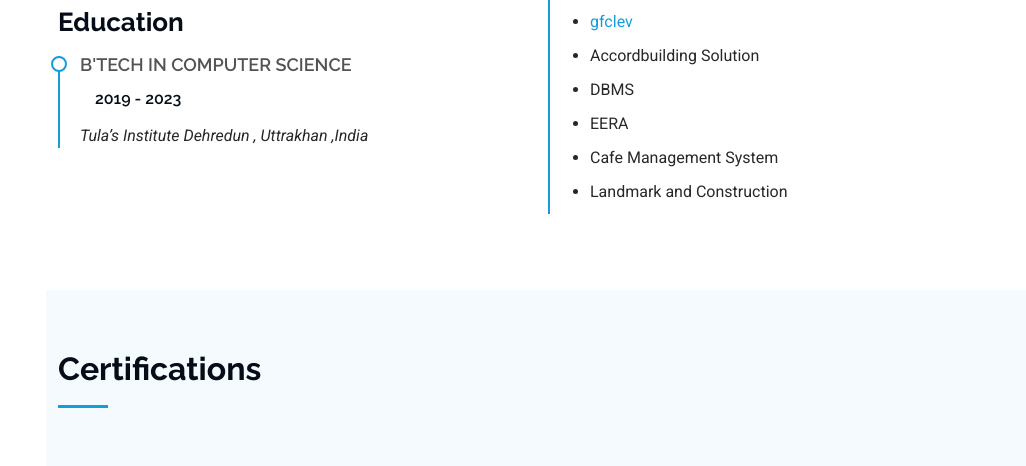
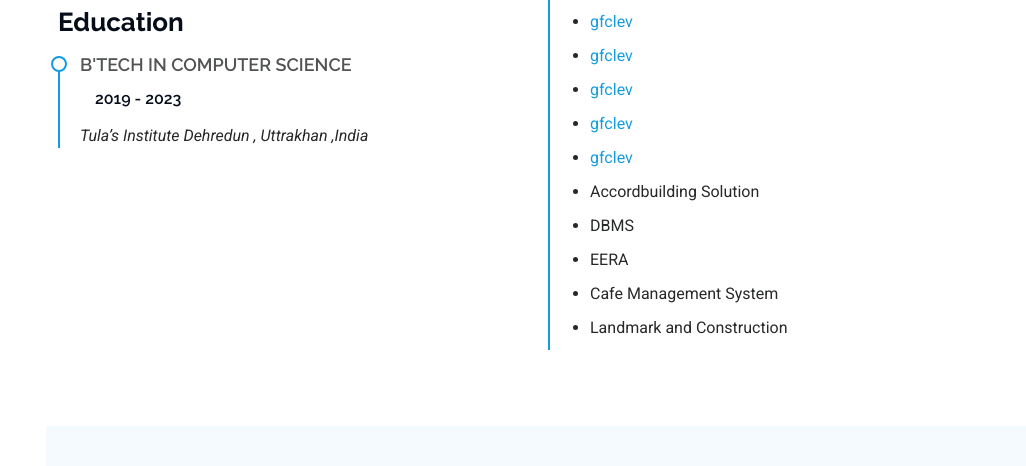
Before and after one commit to Ehteshamkhan786/Ehteshamkhanportfolio, a plain HTML site: page index.html in a window 1280 px wide. Shown: the part 3042-3508 px from the top of the page, without its empty margins (254-1280 px from the left). Drawn offline with Linux system fonts and the light colour scheme.

Commit message:
Update index.html

```diff
--- a/index.html
+++ b/index.html
@@ -304,6 +304,10 @@
                 <li><a href="https://123live.in/">123live</a></li>
                 <li><a href="https://www.workxcelpro.com.au/">Workxcelpro</a></li>
                 <li><a href="https://gfclev.co.in/">gfclev</a></li>
+                <li><a href="https://eduvib.com/">gfclev</a></li>
+                 <li><a href="https://eduvib.com/overseaseducation/">gfclev</a></li>
+                <li><a href="https://getmembbs.com/">gfclev</a></li>
+                <li><a href="https://getmembbs.com/mbbsabroad/">gfclev</a></li>
                 <li>Accordbuilding Solution</li>
                 <li>DBMS</li>
                 <li>EERA</li>
```
